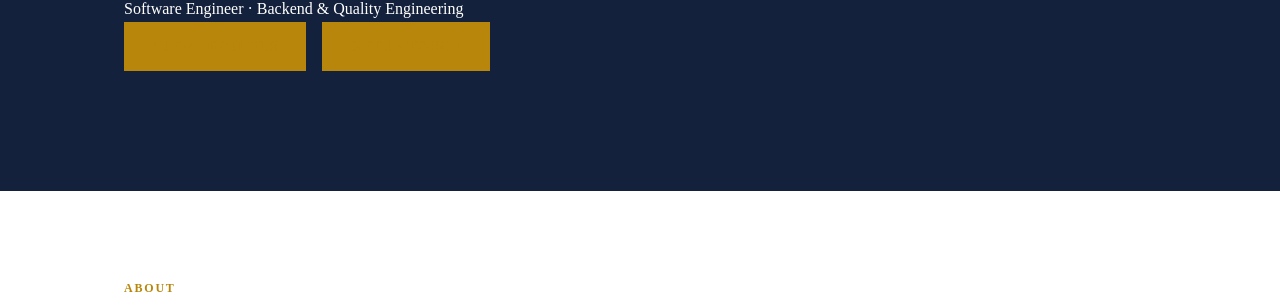
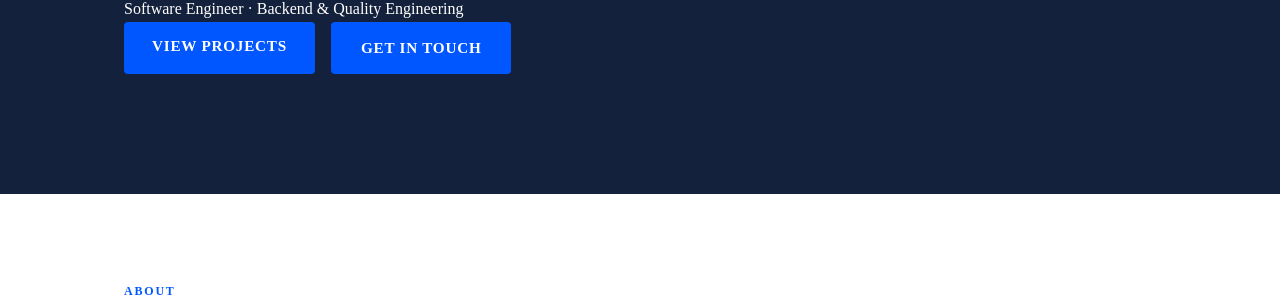
Before and after one commit to Abhi3468/Portfolio, a plain HTML site: page index.html in a window 1280 px wide. Shown: the part 288-596 px from the top of the page. Drawn offline with Linux system fonts and the light colour scheme.

Commit message:
portfolio

```diff
--- a/base.css
+++ b/base.css
@@ -139,45 +139,41 @@ nav {
 }
 
 /* ---------- BUTTONS ---------- */
+/* ── BUTTONS ── */
 .btn {
     display: inline-block;
-    padding: 13px 28px;
-    font-size: 0.9rem;
+    padding: 0.75rem 1.75rem;
+    border-radius: 4px;
     font-weight: 700;
-    letter-spacing: 0.04em;
+    font-size: 0.95rem;
+    text-decoration: none;
+    cursor: pointer;
+    letter-spacing: 0.05em;
     text-transform: uppercase;
-    border: none;
-    cursor: pointer;
-    border-radius: 0;
-    transition: background 0.2s ease, color 0.2s ease, transform 0.2s ease;
-    text-decoration: none;
+    transition: background 0.2s ease, color 0.2s ease, border-color 0.2s ease;
 }
 
 .btn-primary {
-    background: var(--accent, #a100ff);
-    color: #ffffff;
+    background: var(--accent, #0057ff);
+    border: 2px solid var(--accent, #0057ff);
+    color: #ffffff !important;
 }
 
 .btn-primary:hover {
-    background: #ffffff;
-    /* white bg on hover */
-    color: #000000;
-    /* BLACK text on hover ✅ */
-    border: 2px solid var(--accent, #a100ff);
-    transform: translateY(-2px);
+    background: var(--accent-dark, #0040cc);
+    border-color: var(--accent-dark, #0040cc);
+    color: #ffffff !important;
 }
 
 .btn-outline {
     background: transparent;
-    color: #ffffff;
-    border: 2px solid #ffffff;
+    border: 2px solid var(--accent, #0057ff);
+    color: var(--accent, #0057ff) !important;
 }
 
 .btn-outline:hover {
-    background: #ffffff;
-    color: #000000;
-    /* BLACK text on hover ✅ */
-    transform: translateY(-2px);
+    background: var(--accent, #0057ff);
+    color: #ffffff !important;
 }
 
 
--- a/index.html
+++ b/index.html
@@ -254,7 +254,7 @@
                 <a href="tel:+916362751007">+91 6362751007</a>
                 <a href="https://linkedin.com/in/abhishek-r-652915211" target="_blank">LinkedIn</a>
                 <a href="https://github.com/Abhi3468" target="_blank">GitHub</a>
-                <a href="https://abhi3468.github.io/Portfolio/" target="_blank">Portfolio</a>
+
             </div>
         </div>
     </section>
--- a/theme-accenture.css
+++ b/theme-accenture.css
@@ -180,3 +180,14 @@ button.primary:hover {
 .footer a {
     color: var(--accent);
 }
+
+.btn-outline {
+    background: transparent !important;
+    border: 2px solid var(--accent) !important;
+    color: #ffffff !important;
+}
+
+.btn-outline:hover {
+    background: var(--accent) !important;
+    color: #ffffff !important;
+}
--- a/theme-default.css
+++ b/theme-default.css
@@ -5,7 +5,8 @@
    ========================================================= */
 
 :root {
-    --accent: #b8860b;
+    --accent: #0057ff;
+    --accent-dark: #0040cc;
     /* institutional gold */
     --accent-hover: #946c08;
     --accent-soft: #f7f1e1;
@@ -72,3 +73,25 @@ button.primary:hover {
 .card {
     background: var(--bg-alt);
 }
+
+/* ── DEFAULT THEME: Button text fix ── */
+
+.btn-primary {
+    background: #0057ff;
+    color: #ffffff !important;
+    /* "View Projects" — white text */
+}
+
+.btn-outline {
+    background: #0057ff;
+    border: 2px solid #0057ff;
+    color: #ffffff !important;
+    /* "Get in Touch" — solid blue by default */
+}
+
+.btn-outline:hover {
+    background: #0040cc;
+    border-color: #0040cc;
+    color: #ffffff !important;
+    /* hover → dark blue */
+}
--- a/theme-tech.css
+++ b/theme-tech.css
@@ -74,3 +74,14 @@ button.primary:hover {
     background: var(--bg-alt);
     border-radius: 12px;
 }
+
+.btn-outline {
+    background: transparent;
+    border: 2px solid #ffffff;
+    color: #ffffff !important;
+}
+
+.btn-outline:hover {
+    background: #ffffff;
+    color: #2563eb !important;
+}
```
